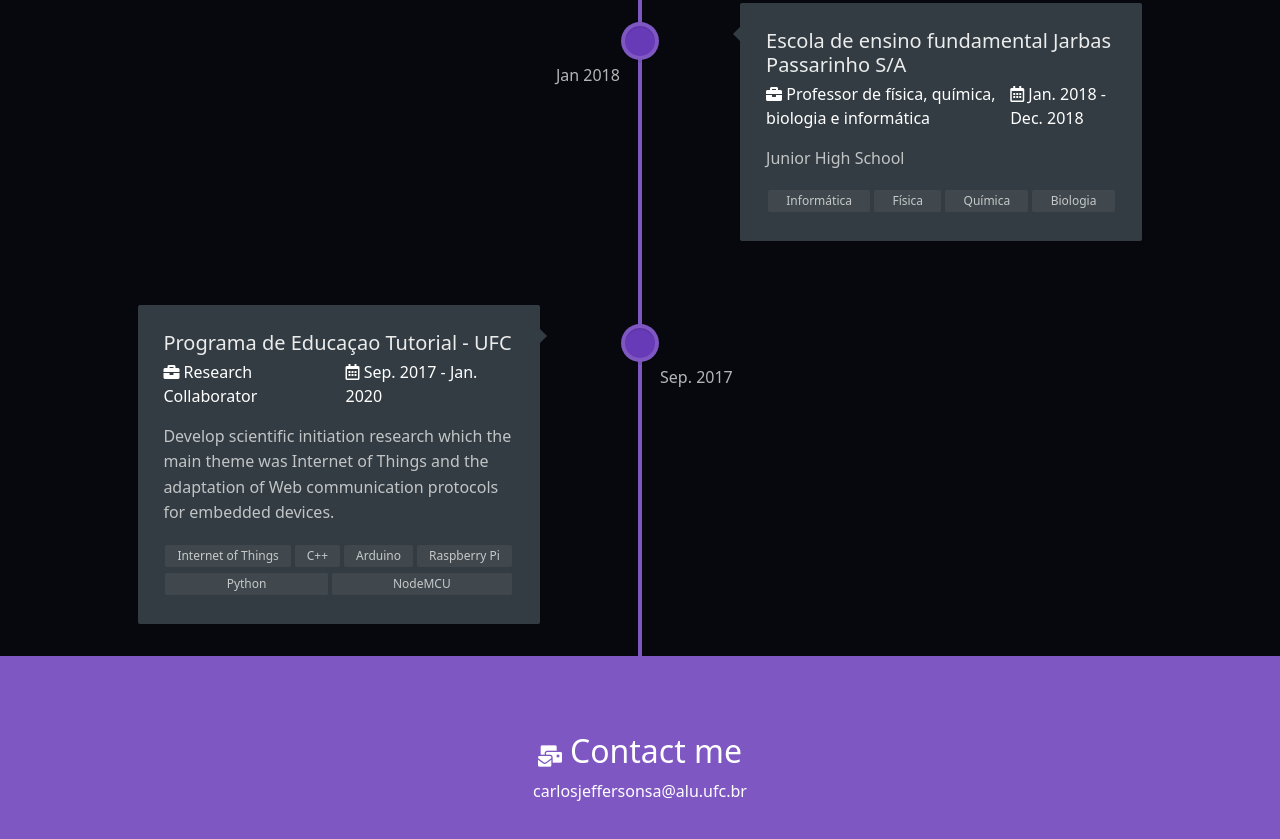
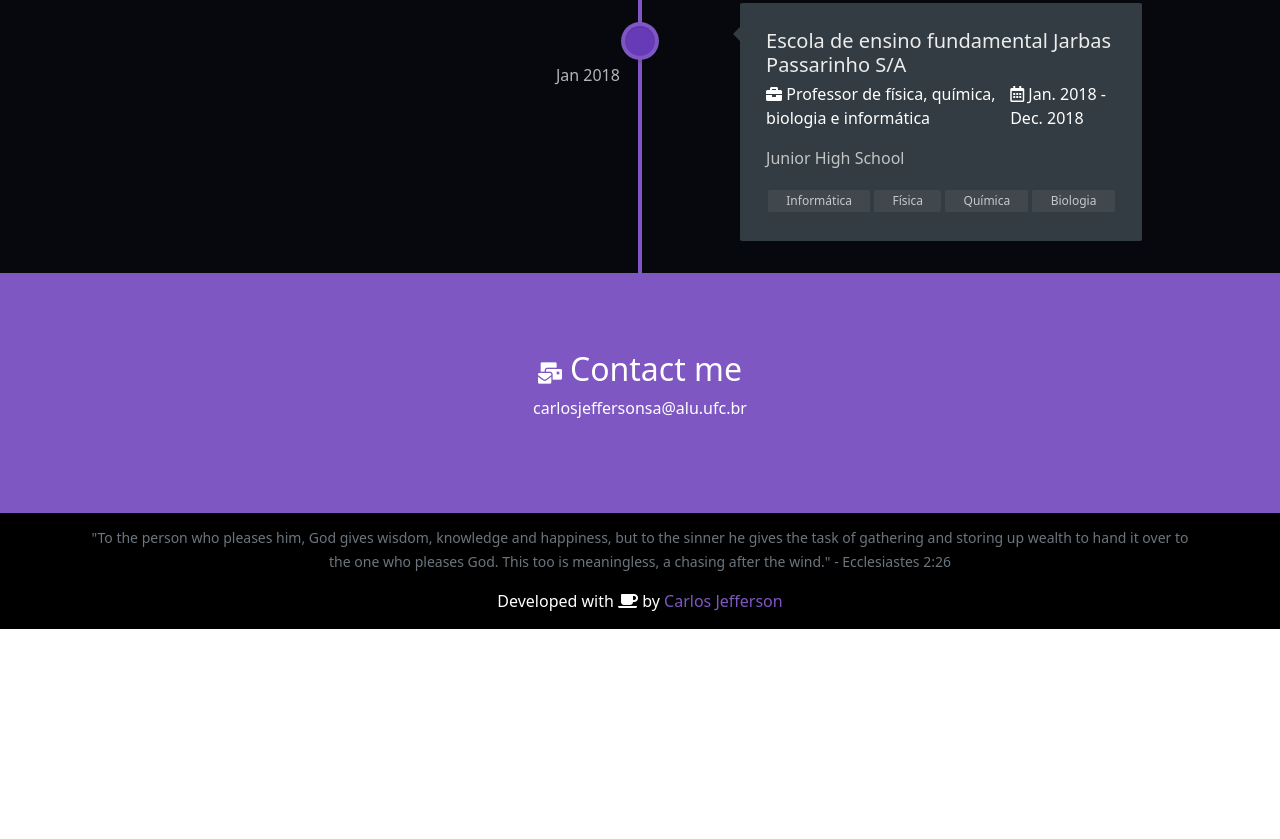
Before and after one commit to CarlosJeffersonSA/CarlosJeffersonSA.github.io, a plain HTML site: page index.html in a window 1280 px wide. Shown: the part 2149-2988 px from the top of the page. After the commit the page ends 2778 px from the top, so only its background shows below. Drawn offline with Linux system fonts and the light colour scheme; a web font is replaced by a local one.

Commit message:
xp profissional

```diff
--- a/index.html
+++ b/index.html
@@ -95,7 +95,7 @@
 					<div class="section-skills" style="margin-top: 50px;">
 
 						<h2 class="font-weight-light">Main Stack</h2>
-						<small class="text-muted">Some of the main technologies that I use and study</small>
+						<small class="text-muted">Some of the main technologies that I use and study are: MATLAB, AutoCAD, MySQL, Linux, Git and Python</small>
 						<ul class="d-flex flex-wrap skills">
 
 								<li><i class="fas fa-database fa-3x"></i>MySQL</li>
@@ -177,37 +177,7 @@
 							</div> <!-- cd-timeline-content -->
 						</div> <!-- cd-timeline-block -->
 
-						<div class="cd-timeline-block">
-							<div class="cd-timeline-img cd-picture">
-							</div> <!-- cd-timeline-img -->
 
-							<div class="cd-timeline-content">
-								<h2>Programa de Educaçao Tutorial - UFC</h2>
-								<div class="d-flex justify-content-between">
-									<span class="timeline-content-info-title">
-										<i class="fas fa-briefcase" aria-hidden="true"></i>
-										Research Collaborator
-									</span>
-									<span class="timeline-content-info-date">
-										<i class="far fa-calendar-alt" aria-hidden="true"></i>
-										Sep. 2017 - Jan. 2020
-									</span>
-								</div>
-								<!-- <p>Desenvolver pesquisa de iniciação científica cujo principal tema foi
-									Internet of Things e a adaptação dos protocolos de comunicação da Web
-									para dispositivos embarcados.</p> -->
-									<p>Develop scientific initiation research which the main theme was Internet of Things and the
-										adaptation of Web communication protocols for embedded devices.</p>
-								<span class="cd-date">Sep. 2017</span>
-								<ul class="content-skills">
-									<li>Internet of Things</li>
-									<li>C++</li>
-									<li>Arduino</li>
-									<li>Raspberry Pi</li>
-									<li>Python</li>
-									<li>NodeMCU</li>
-
-								</ul>
 							</div> <!-- cd-timeline-content -->
 						</div> <!-- cd-timeline-block -->
 					</section> <!-- cd-timeline -->
```
